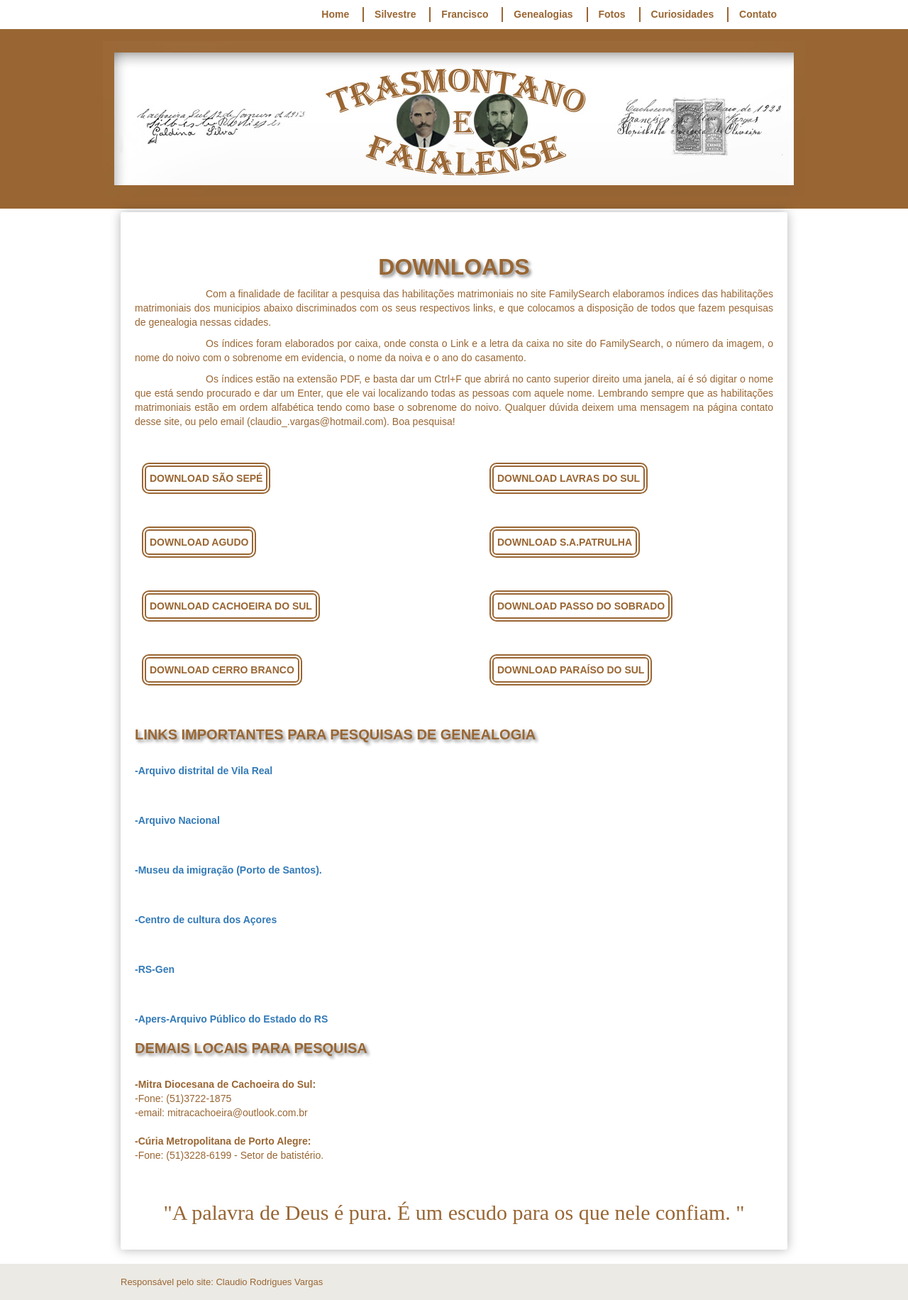
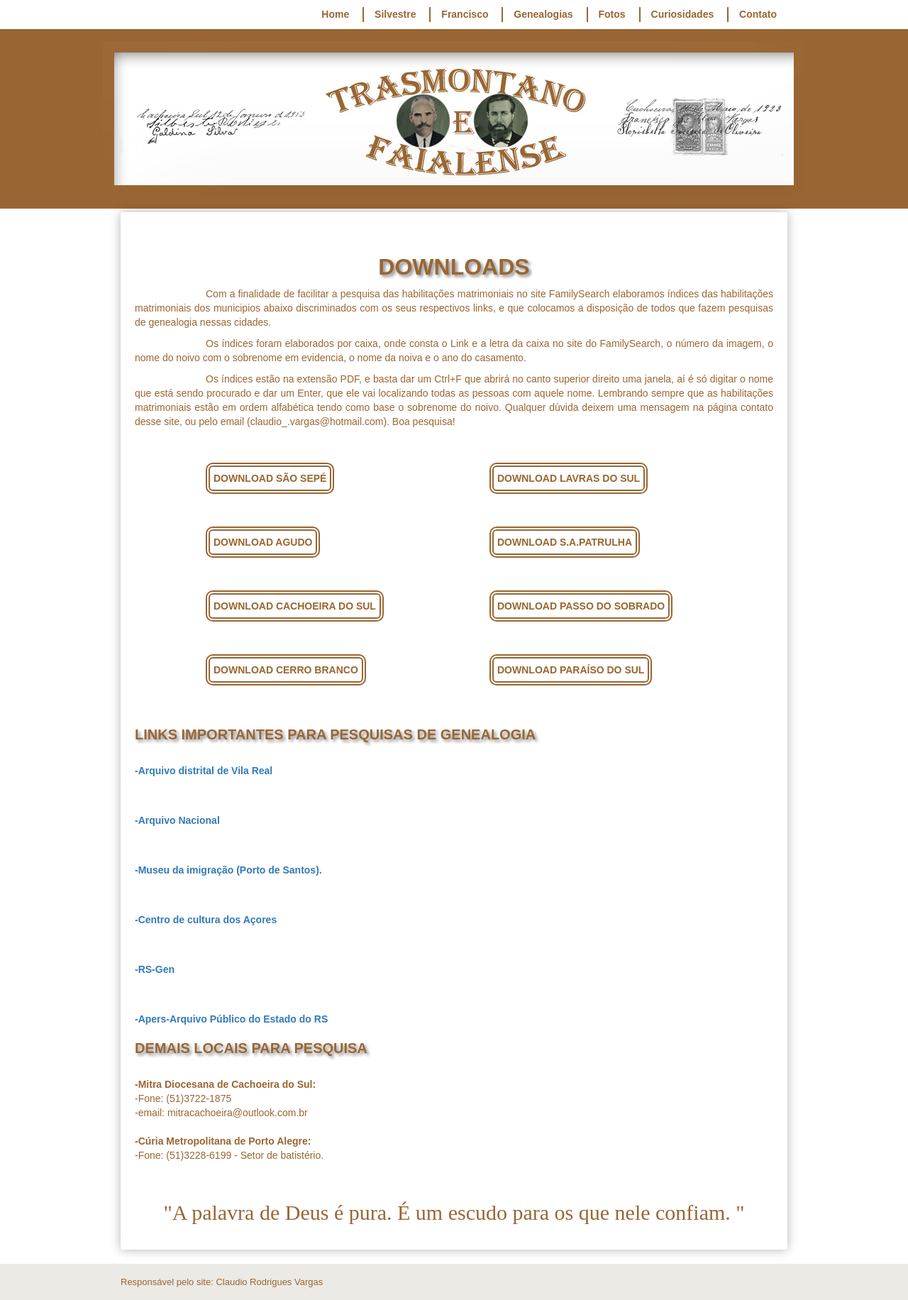
Before and after one commit to claudiovargas1955/claudiovargas1955.github.io, a Jekyll site: the page built from _pages/downloads.html, in a window 1280 px wide. Shown: the whole page at 71% size. Built offline with Jekyll 4.4.1, drawn with Linux system fonts in a browser that asks for light colours; some web fonts are replaced.

Commit message:
Update downloads.html

```diff
--- a/_pages/downloads.html
+++ b/_pages/downloads.html
@@ -25,7 +25,7 @@ h1{text-shadow: 3px 3px 4px #888;
 			 padding-right:5px;
                          color:#996633;
 			 font-weight:bold;
-			 margin-left:10px;
+			 margin-left:100px;
             }
 
 	 .indsap {position:relative;
@@ -52,7 +52,7 @@ h1{text-shadow: 3px 3px 4px #888;
                        padding-right:5px;
                        color:#996633;
 	               font-weight:bold;
-	               margin-left:10px;
+	               margin-left:100px;
             }
 
 	 .indlcs {position:relative;
@@ -78,7 +78,7 @@ h1{text-shadow: 3px 3px 4px #888;
                        padding-right:5px;
                        color:#996633;
 	               font-weight:bold;
-	               margin-left:10px;
+	               margin-left:100px;
             }
 
 	 .indlfs {position:relative;
@@ -105,7 +105,7 @@ h1{text-shadow: 3px 3px 4px #888;
                        padding-right:5px;
                        color:#996633;
 	               font-weight:bold;
-	               margin-left:10px;
+	               margin-left:100px;
             }
 
 	 .indlhs {position:relative;
```
